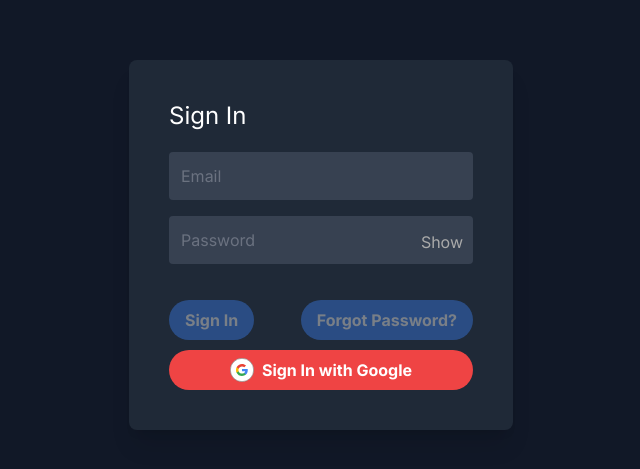
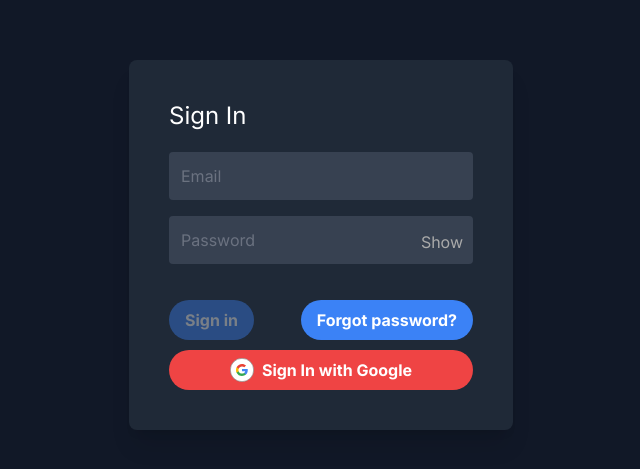
Before and after one commit to flaviupop0/your-favourite-dictionary, a Next.js app: page /signin in a window 1280 px wide. Shown: the part 155-624 px from the top of the page, without its empty margins (319-959 px from the left). Built offline with nearby package versions, Linux system fonts and the light colour scheme; no server answers.

Commit message:
Added more features about button components, css modify

```diff
--- /dev/null
+++ b/app/components/CustomButton/CustomButton.jsx
@@ -0,0 +1,11 @@
+import React from "react";
+
+const Button = ({ onClick, disabled, className, children }) => {
+    return (
+        <button onClick={onClick} disabled={disabled} className={`text-white font-bold py-2 px-4 rounded-full ${className}`}>
+            {children}
+        </button>
+    );
+};
+
+export default Button;
--- a/app/signin/page.css
+++ b/app/signin/page.css
@@ -11,3 +11,29 @@
     position: relative;
     margin-bottom: 20px;
 }
+
+.googleButton {
+    background-color: rgb(239 68 68);
+    width: 100%;
+    display: flex;
+    justify-content: center;
+}
+
+.googleButton:hover {
+    background-color: rgb(185 28 28);
+}
+
+.customButton {
+    opacity: 1;
+    background-color: rgb(59 130 246);
+    cursor: pointer;
+}
+
+.customButton:disabled {
+    opacity: 0.4;
+    cursor: not-allowed;
+}
+
+.customButton:hover {
+    background-color: rgb(29 78 216);
+}
--- a/app/signin/page.jsx
+++ b/app/signin/page.jsx
@@ -5,6 +5,7 @@ import { auth } from "@/app/firebase/config";
 import { useRouter } from "next/navigation";
 import { GoogleAuthProvider, signInWithPopup } from "firebase/auth";
 import FormInput from "../components/FormInput/FormInput.jsx";
+import CustomButton from "../components/CustomButton/CustomButton.jsx";
 import "./page.css";
 
 const SignIn = () => {
@@ -50,25 +51,25 @@ const SignIn = () => {
                 <h1 className="text-white text-2xl mb-5">Sign In</h1>
                 <FormInput type="email" placeholder="Email" value={email} onChange={(e) => setEmail(e.target.value)} />
                 <div className="input-container">
-                    <FormInput type={showPassword ? "text" : "password"} placeholder="Password" value={password} onChange={(e) => setPassword(e.targe.value)} />
+                    <FormInput type={showPassword ? "text" : "password"} placeholder="Password" value={password} onChange={(e) => setPassword(e.target.value)} />
                     <span className="toggle-password" onClick={togglePasswordVisibility}>
                         {showPassword ? "Hide" : "Show"}
                     </span>
                 </div>
                 <p className="text-red-500 mb-4">{errorMessage}</p>
                 <div className="flex justify-between">
-                    <button onClick={handleSignIn} disabled={!email || !password} className="disabled:opacity-40 bg-blue-500 hover:bg-blue-700 text-white font-bold py-2 px-4 rounded-full">
-                        Sign In
-                    </button>
-                    <button onClick={() => router.push("/forgot-password")} className="opacity-40 bg-blue-500 hover:opacity-100 hover:bg-blue-700 text-white font-bold py-2 px-4 rounded-full">
-                        Forgot Password?
-                    </button>
+                    <CustomButton onClick={handleSignIn} disabled={!email || !password} className="customButton">
+                        Sign in
+                    </CustomButton>
+                    <CustomButton onClick={() => router.push("/forgot-password")} className="customButton">
+                        Forgot password?
+                    </CustomButton>
                 </div>
                 <div style={{ paddingTop: "10px" }}>
-                    <button onClick={handleGoogleSignIn} className="flex w-full justify-center bg-red-500 hover:bg-red-700 text-white font-bold py-2 px-4 rounded-full">
+                    <CustomButton onClick={handleGoogleSignIn} className="googleButton">
                         <img src="/google.svg" alt="Google Logo" className="w-6 h-6 mr-2" />
                         Sign In with Google
-                    </button>
+                    </CustomButton>
                 </div>
             </div>
         </div>
--- a/app/signup/page.css
+++ b/app/signup/page.css
@@ -11,3 +11,18 @@
     position: relative;
     margin-bottom: 20px;
 }
+
+.customButton {
+    opacity: 1;
+    background-color: rgb(59 130 246);
+    cursor: pointer;
+}
+
+.customButton:disabled {
+    opacity: 0.4;
+    cursor: not-allowed;
+}
+
+.customButton:hover {
+    background-color: rgb(29 78 216);
+}
--- a/app/signup/page.jsx
+++ b/app/signup/page.jsx
@@ -6,6 +6,7 @@ import { useRouter } from "next/navigation";
 import { getAuth, updateProfile } from "firebase/auth";
 import { doc, setDoc } from "firebase/firestore";
 import FormInput from "../components/FormInput/FormInput.jsx";
+import CustomButton from "../components/CustomButton/CustomButton.jsx";
 import "./page.css";
 
 const Register = () => {
@@ -56,25 +57,25 @@ const Register = () => {
         <div className="min-h-screen flex items-center justify-center bg-gray-900">
             <div className="bg-gray-800 p-10 rounded-lg shadow-xl w-96">
                 <h1 className="text-white text-2xl mb-5">Sign Up</h1>
-                <FormInput type="text" placeholder="Username" value={username} onChange={(e) => setUsername(e.targe.value)} />
-                <FormInput type="text" placeholder="Name" value={name} onChange={(e) => setName(e.targe.value)} />
-                <FormInput type="text" placeholder="Last Name" value={surName} onChange={(e) => setSurName(e.targe.value)} />
-                <FormInput type="email" placeholder="Email" value={email} onChange={(e) => setEmail(e.targe.value)} />
-                <FormInput type="text" placeholder="Name" value={name} onChange={(e) => setName(e.targe.value)} />
+                <FormInput type="text" placeholder="Username" value={username} onChange={(e) => setUsername(e.target.value)} />
+                <FormInput type="text" placeholder="Name" value={name} onChange={(e) => setName(e.target.value)} />
+                <FormInput type="text" placeholder="Last Name" value={surName} onChange={(e) => setSurName(e.target.value)} />
+                <FormInput type="email" placeholder="Email" value={email} onChange={(e) => setEmail(e.target.value)} />
                 <div className="input-container">
-                    <FormInput type={showPassword ? "text" : "password"} placeholder="Password" value={password} onChange={(e) => setPassword(e.targe.value)} />
+                    <FormInput type={showPassword ? "text" : "password"} placeholder="Password" value={password} onChange={(e) => setPassword(e.target.value)} />
                     <span className="toggle-password" onClick={togglePasswordVisibility}>
                         {showPassword ? "Hide" : "Show"}
                     </span>
                 </div>
                 <p className="text-red-500 mb-4">{errorMessage}</p>
                 <div className="flex justify-between">
-                    <button onClick={handleRegister} disabled={!username || !name || !surName || !email || !password} className="disabled:opacity-40 bg-blue-500 hover:bg-blue-700 text-white font-bold py-2 px-4 rounded-full">
+                    <CustomButton onClick={handleRegister} disabled={!username || !name || !surName || !email || !password} className="customButton">
+                        {" "}
                         Register
-                    </button>
-                    <button onClick={() => router.push("/signin")} className="opacity-40 bg-blue-500 hover:opacity-100 hover:bg-blue-700 text-white font-bold py-2 px-4 rounded-full">
-                        Login here!
-                    </button>
+                    </CustomButton>
+                    <CustomButton onClick={() => router.push("/signin")} className="customButton">
+                        Login here
+                    </CustomButton>
                 </div>
             </div>
         </div>
```
